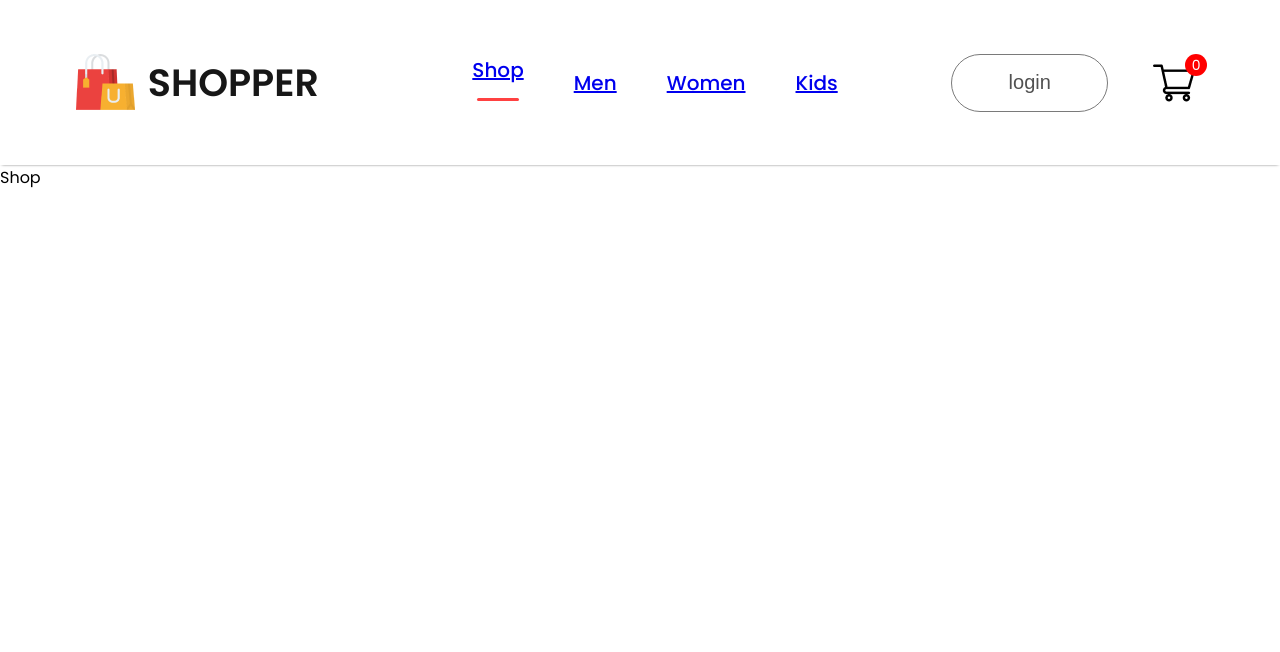
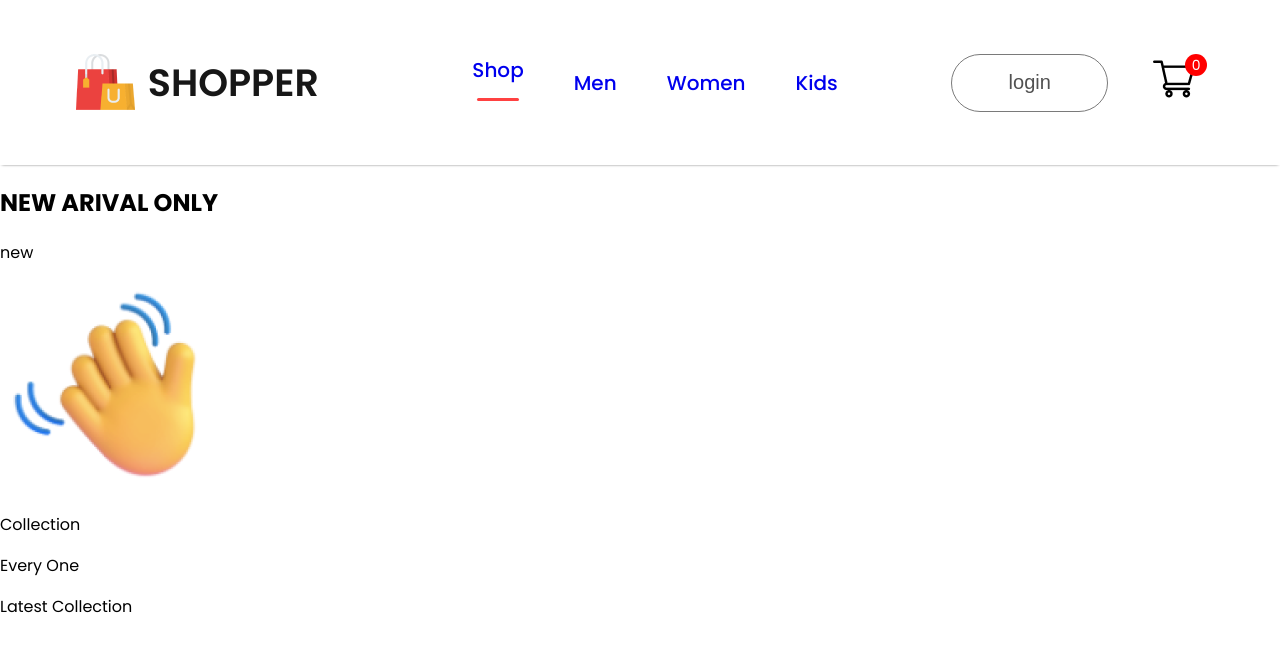
Before and after one commit to Surajkumar95931/ECOMMERCE_MERN, a React (Create React App) app: page / in a window 1280 px wide. Shown: the top 652 px of the page. Built offline with nearby package versions, Linux system fonts and the light colour scheme.

Commit message:
Added hero page

```diff
--- /dev/null
+++ b/src/Components/Hero/Hero.jsx
@@ -0,0 +1,31 @@
+import React from 'react'
+import './Hero.css'
+import hand_icon from '../Assests/hand_icon.png'
+import arrow_icom from '../Assests/arrow.png'
+export const Hero = () => {
+  return (
+    <div className='hero'>
+        <div className='hero-left'>
+          <h2>NEW ARIVAL ONLY</h2>
+          <div>
+            <div className="hero-hand-icon">
+                <p>new</p>
+                <img src={hand_icon} alt=''/>
+            </div>
+            <p>Collection</p>
+            <p>Every One</p>
+          </div>
+          <div className="hero-latest-btn">
+            <div>Latest Collection</div>
+            <img src={arrow_icom} alt=''/>
+          </div>
+        </div>
+        <div className="hero-right">
+
+        </div>
+    </div>
+  )
+
+}
+
+export default Hero;
--- a/src/Components/Navbar/Navbar.jsx
+++ b/src/Components/Navbar/Navbar.jsx
@@ -15,15 +15,15 @@
         <p>SHOPPER</p>
       </div>
       <ul className="nav-menu">
-        <li onClick={()=>{setMenu("shop")}}><Link to='/'>Shop</Link>{menu==="shop"?<hr/>:<></>}</li>
-        <li onClick={()=>{setMenu("mens")}}><Link to='mens'>Men</Link> {menu==="mens"?<hr/>:<></>}</li>
-        <li onClick={()=>{setMenu("women")}}><Link to='womens'>Women</Link>{menu==="women"?<hr/>:<></>}</li>
-        <li onClick={()=>{setMenu("kids")}}><Link to='kids'>Kids</Link>{menu==="kids"?<hr/>:<></>}</li>
+        <li onClick={()=>{setMenu("shop")}}><Link style={{textDecoration:'none'}} to='/'>Shop</Link>{menu==="shop"?<hr/>:<></>}</li>
+        <li onClick={()=>{setMenu("mens")}}><Link style={{textDecoration:'none'}} to='/mens'>Men</Link> {menu==="mens"?<hr/>:<></>}</li>
+        <li onClick={()=>{setMenu("women")}}><Link style={{textDecoration:'none'}} to='/womens'>Women</Link>{menu==="women"?<hr/>:<></>}</li>
+        <li onClick={()=>{setMenu("kids")}}><Link style={{textDecoration:'none'}}to='/kids'>Kids</Link>{menu==="kids"?<hr/>:<></>}</li>
       </ul>
 
       <div className="nav-login-cart">
-        <button>login</button>
-        <img src={cart_icon} alt="" />
+        <Link to='/login'><button>login</button></Link>
+        <Link to='/cart'><img src={cart_icon} alt="" /></Link>
         <div className="nav-cart-count">0</div>
       </div>
     </div>
--- a/src/Pages/Shop.jsx
+++ b/src/Pages/Shop.jsx
@@ -1,7 +1,11 @@
 import React from 'react'
+import Hero from '../Components/Hero/Hero';
  const Shop = () => {
   return (
-    <div>Shop</div>
+    <div>
+      <Hero/>
+
+    </div>
   )
 }
 
```
Also changed, not shown: src/Components/Hero/Hero.css (added).
